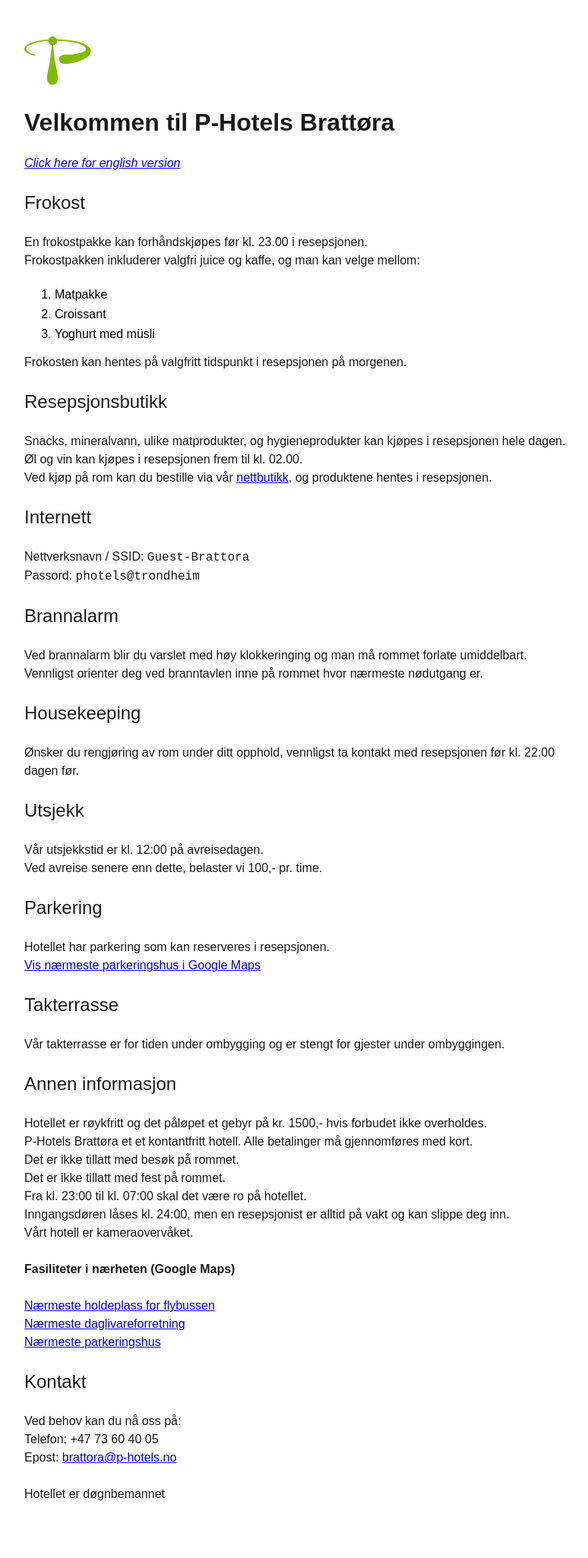
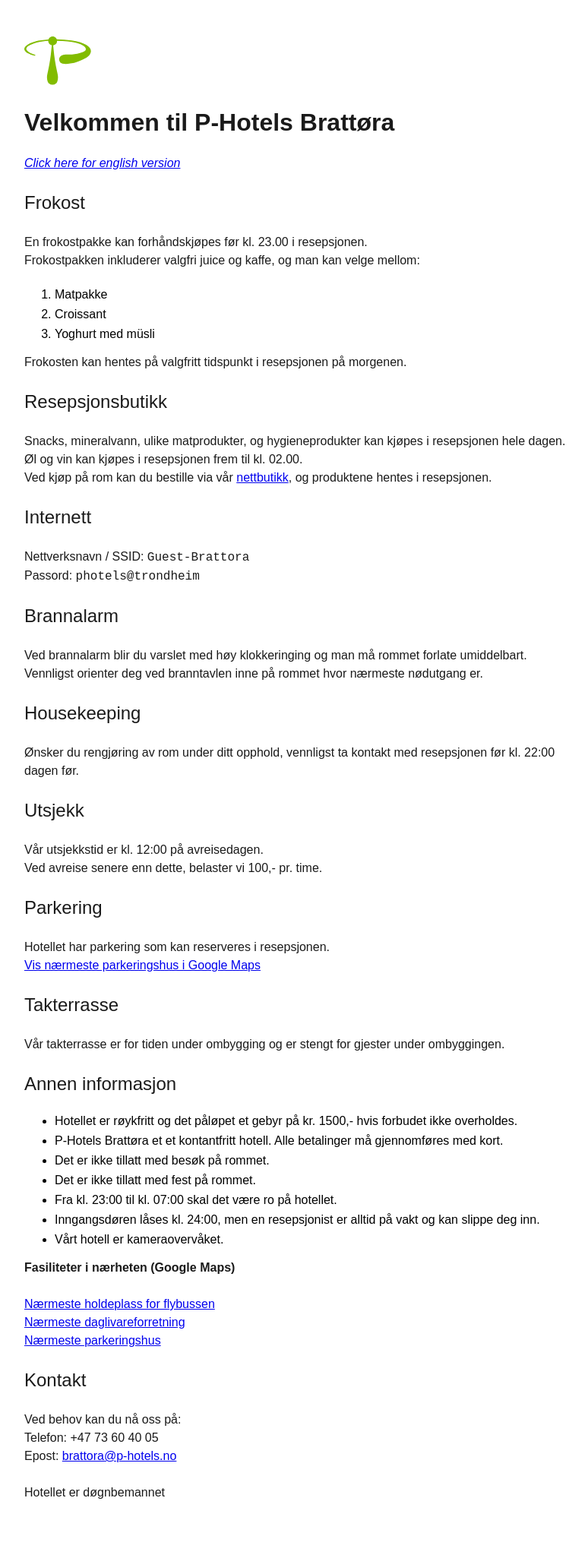
Before and after one commit to photels/photels.github.io, a Jekyll site: the page built from info-norwegian.md, in a window 1280 px wide. Shown: the whole page at 76% size, without its empty margins (16-790 px from the left). Built offline with Jekyll 4.4.1, drawn with Linux system fonts in a browser that asks for light colours.

```diff
--- a/info-norwegian.md
+++ b/info-norwegian.md
@@ -47,13 +47,13 @@ Hotellet har parkering som kan reserveres i resepsjonen.
 Vår takterrasse er for tiden under ombygging og er stengt for gjester under ombyggingen.
 
 ## Annen informasjon
-Hotellet er røykfritt og det påløpet et gebyr på kr. 1500,- hvis forbudet ikke overholdes.
-P-Hotels Brattøra et et kontantfritt hotell. Alle betalinger må gjennomføres med kort.
-Det er ikke tillatt med besøk på rommet.
-Det er ikke tillatt med fest på rommet.
-Fra kl. 23:00 til kl. 07:00 skal det være ro på hotellet.
-Inngangsdøren låses kl. 24:00, men en resepsjonist er alltid på vakt og kan slippe deg inn.
-Vårt hotell er kameraovervåket.
+- Hotellet er røykfritt og det påløpet et gebyr på kr. 1500,- hvis forbudet ikke overholdes.
+- P-Hotels Brattøra et et kontantfritt hotell. Alle betalinger må gjennomføres med kort.
+- Det er ikke tillatt med besøk på rommet.
+- Det er ikke tillatt med fest på rommet.
+- Fra kl. 23:00 til kl. 07:00 skal det være ro på hotellet.
+- Inngangsdøren låses kl. 24:00, men en resepsjonist er alltid på vakt og kan slippe deg inn.
+- Vårt hotell er kameraovervåket.
 
 ### Fasiliteter i nærheten (Google Maps)
 [Nærmeste holdeplass for flybussen](https://goo.gl/maps/7Zoa8xpc1VuATjaL8)
```
